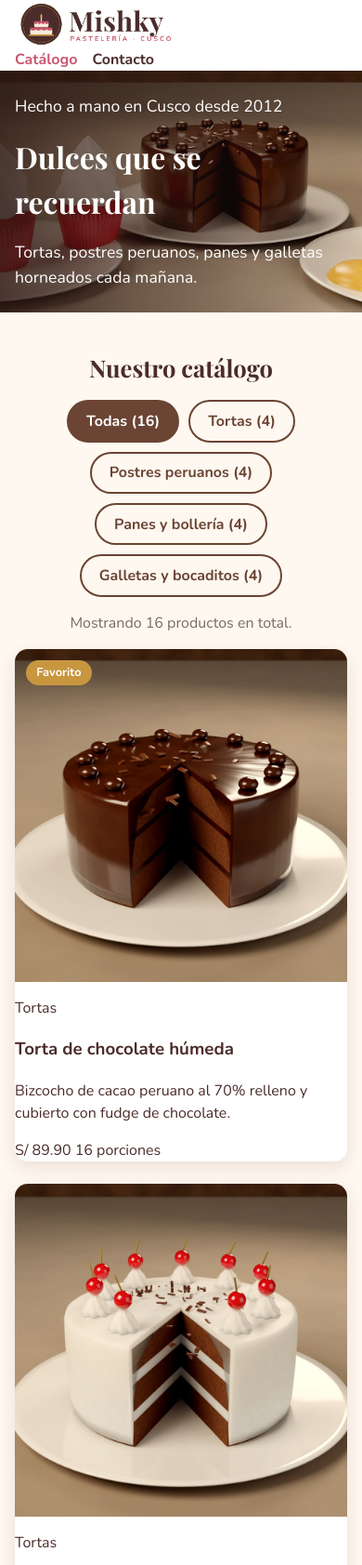
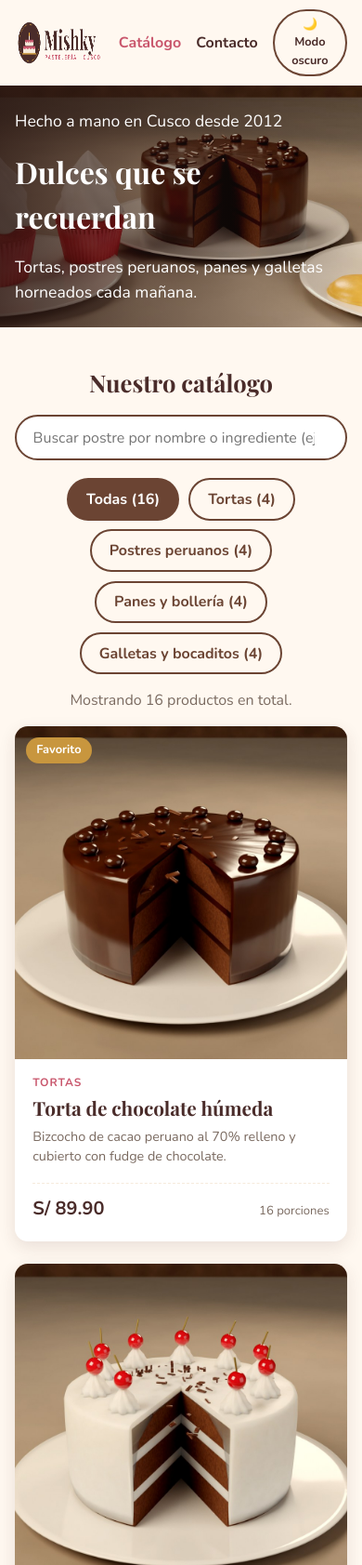
Before and after one commit to Wilfredo052/pasteleria-mishky, a plain HTML site: page pasteleria-mishky/index.html in a window 390 px wide. Shown: the top 1683 px of the page at 93% size. Drawn offline with nearby package versions, Linux system fonts and the light colour scheme.

Commit message:
Versión 2: Agrega buscador y modo oscuro
Versión 2: Agrega buscador y modo oscuro

```diff
--- a/pasteleria-mishky/css/estilos.css
+++ b/pasteleria-mishky/css/estilos.css
@@ -2,7 +2,7 @@
    Pastelería Mishky · Estilos del catálogo
    ============================================================= */
 
-:root {
+ :root {
     --crema: #fff8f0;
     --crema-2: #f6eadb;
     --chocolate: #4a2c2a;
@@ -27,6 +27,7 @@ body {
     color: var(--chocolate);
     background: var(--crema);
     line-height: 1.5;
+    transition: background 0.25s, color 0.25s;
 }
 
 img {
@@ -42,12 +43,13 @@ img {
 
 /* ---------- Cabecera ---------- */
 
-.cabecera {
-    position: sticky;
-    top: 0;
-    z-index: 10;
-    background: var(--blanco);
-    box-shadow: 0 2px 10px rgba(74, 44, 42, 0.08);
+.cabecera__fila,
+.cabecera_fila {
+    display: flex;
+    align-items: center;
+    justify-content: space-between;
+    gap: 1rem;
+    padding-block: 0.6rem;
 }
 
 .cabecera__fila {
@@ -203,7 +205,6 @@ img {
     margin: 0;
     width: 100%;
     aspect-ratio: 1 / 1;
-    /* Mantiene la imagen en proporción cuadrada 1:1 */
     overflow: hidden;
     background: var(--crema-2);
 }
@@ -212,7 +213,6 @@ img {
     width: 100%;
     height: 100%;
     object-fit: cover;
-    /* Recorta y encuadra la imagen sin deformarla */
     display: block;
 }
 
@@ -237,51 +237,54 @@ img {
     opacity: 0.75;
 }
 
-.tarjeta__cuerpo {
-    padding: 1rem 1.1rem 1.2rem;
+.tarjeta_cuerpo {
+    padding: 1rem 1.2rem 1.25rem;
     display: flex;
     flex-direction: column;
     flex: 1;
 }
 
-.tarjeta__categoria {
+.tarjeta_categoria {
     margin: 0;
     color: var(--rosa);
-    font-size: 0.78rem;
+    font-size: 0.75rem;
     font-weight: 700;
     text-transform: uppercase;
-    letter-spacing: 0.06em;
+    letter-spacing: 0.08em;
 }
 
-.tarjeta__nombre {
+.tarjeta_nombre {
     font-family: "Playfair Display", Georgia, serif;
-    font-size: 1.25rem;
-    margin: 0.25rem 0 0.4rem;
+    font-size: 1.3rem;
+    line-height: 1.25;
+    margin: 0.3rem 0 0.5rem;
+    color: var(--chocolate);
 }
 
-.tarjeta__descripcion {
-    margin: 0 0 1rem;
+.tarjeta_descripcion {
+    margin: 0 0 1.1rem;
     color: var(--gris);
-    font-size: 0.95rem;
+    font-size: 0.9rem;
+    line-height: 1.45;
     flex: 1;
 }
 
-.tarjeta__pie {
+.tarjeta_pie {
     display: flex;
     justify-content: space-between;
     align-items: baseline;
     border-top: 1px dashed var(--crema-2);
-    padding-top: 0.7rem;
+    padding-top: 0.75rem;
 }
 
-.tarjeta__precio {
-    font-size: 1.35rem;
+.tarjeta_precio {
+    font-size: 1.25rem;
     font-weight: 700;
     color: var(--chocolate);
 }
 
-.tarjeta__porciones {
-    font-size: 0.85rem;
+.tarjeta_porciones {
+    font-size: 0.82rem;
     color: var(--gris);
 }
 
@@ -300,9 +303,94 @@ img {
     margin: 0.2rem 0;
 }
 
+
+/* =========================================================
+   NUEVOS RETOS: Buscador y Tema Oscuro
+   ========================================================= */
+
+.buscador-caja {
+    max-width: 480px;
+    margin: 0 auto 1.2rem;
+}
+
+.buscador-input {
+    width: 100%;
+    padding: 0.65rem 1.1rem;
+    font: inherit;
+    border: 2px solid var(--cacao);
+    border-radius: 999px;
+    background: var(--blanco);
+    color: var(--chocolate);
+    outline: none;
+    transition: border-color 0.2s, box-shadow 0.2s;
+}
+
+.buscador-input:focus {
+    border-color: var(--dorado);
+    box-shadow: 0 0 0 3px rgba(200, 150, 62, 0.25);
+}
+
+.btn-tema {
+    font: inherit;
+    font-size: 0.9rem;
+    font-weight: 700;
+    padding: 0.45rem 0.95rem;
+    border-radius: 999px;
+    border: 2px solid var(--cacao);
+    background: var(--crema);
+    color: var(--chocolate);
+    cursor: pointer;
+    transition: transform 0.2s, background 0.2s;
+}
+
+.btn-tema:hover {
+    transform: translateY(-2px);
+}
+
+
+/* Paleta de colores para el Tema Oscuro */
+
+body.tema-oscuro {
+    --crema: #1a1110;
+    --crema-2: #2e201e;
+    --chocolate: #f6eadb;
+    --cacao: #d9a75c;
+    --gris: #c7b8ae;
+    --blanco: #261918;
+    --sombra: 0 6px 18px rgba(0, 0, 0, 0.45);
+}
+
+body.tema-oscuro .hero,
+body.tema-oscuro .etiqueta {
+    color: #ffffff;
+}
+
+body.tema-oscuro .filtro[aria-pressed="true"] {
+    color: #1a1110;
+}
+
+body.tema-oscuro .tarjeta_categoria {
+    color: #e87a90;
+}
+
+body.tema-oscuro .tarjeta_pie {
+    border-top-color: rgba(246, 234, 219, 0.18);
+}
+
+
+/* ---------- Responsive ---------- */
+
 @media (max-width: 600px) {
+    .cabecera__fila {
+        flex-wrap: wrap;
+        gap: 0.5rem;
+    }
     .menu {
         gap: 1rem;
+    }
+    .btn-tema {
+        font-size: 0.8rem;
+        padding: 0.35rem 0.75rem;
     }
     .hero {
         min-height: 260px;
--- a/pasteleria-mishky/index.html
+++ b/pasteleria-mishky/index.html
@@ -25,6 +25,10 @@
                     <li><a href="#contacto">Contacto</a></li>
                 </ul>
             </nav>
+            <!-- NUEVO RETO 2: Botón de Tema Oscuro -->
+            <button id="btn-tema" class="btn-tema" type="button" aria-pressed="false">
+                🌙 Modo oscuro
+            </button>
         </div>
     </header>
 
@@ -38,6 +42,12 @@
 
     <main id="catalogo" class="contenedor">
         <h2 class="titulo-seccion">Nuestro catálogo</h2>
+
+        <!-- NUEVO RETO 1: Buscador en tiempo real -->
+        <div class="buscador-caja">
+            <input type="search" id="buscador" class="buscador-input" placeholder="Buscar postre por nombre o ingrediente (ej. chocolate, lúcuma)..." aria-label="Buscar producto" />
+        </div>
+
         <!-- Los botones de categoría se generan dinámicamente -->
         <div id="filtros" class="filtros" role="group" aria-label="Filtrar por categoría"></div>
         <p id="estado" class="estado" role="status" aria-live="polite"></p>
--- a/pasteleria-mishky/js/catalogo.js
+++ b/pasteleria-mishky/js/catalogo.js
@@ -7,10 +7,13 @@ const contFiltros = document.querySelector("#filtros");
 const grilla = document.querySelector("#grilla");
 const estado = document.querySelector("#estado");
 const plantilla = document.querySelector("#tpl-producto");
+const inputBuscador = document.querySelector("#buscador");
+const btnTema = document.querySelector("#btn-tema");
 
 // Estado de la aplicación
 let productos = [];
 let categoriaActiva = TODAS;
+let textoBusqueda = "";
 
 // Formato de moneda peruana (S/ 89.90)
 const soles = new Intl.NumberFormat("es-PE", { style: "currency", currency: "PEN" });
@@ -81,13 +84,24 @@ function crearTarjeta(p) {
     return nodo;
 }
 
-// 4. Renderizar la lista filtrada
+// 4. Renderizar la lista filtrada por categoría y búsqueda
 function renderizarCatalogo() {
-    const lista = categoriaActiva === TODAS ? productos : productos.filter((p) => p.categoria === categoriaActiva);
+    const termino = textoBusqueda.trim().toLowerCase();
+
+    const lista = productos.filter((p) => {
+        const coincideCategoria = categoriaActiva === TODAS || p.categoria === categoriaActiva;
+        const coincideTexto =
+            p.nombre.toLowerCase().includes(termino) ||
+            p.descripcion.toLowerCase().includes(termino);
+
+        return coincideCategoria && coincideTexto;
+    });
 
     if (lista.length === 0) {
         grilla.replaceChildren();
-        estado.textContent = "No hay productos en esta categoría.";
+        estado.textContent = termino ?
+            `No se encontraron productos que coincidan con «${textoBusqueda.trim()}».` :
+            "No hay productos en esta categoría.";
         return;
     }
 
@@ -111,7 +125,19 @@ contFiltros.addEventListener("click", (evento) => {
     renderizarCatalogo();
 });
 
-// 6. Inicio de la aplicación
+// 6. Eventos de los nuevos retos (buscador y tema oscuro)
+inputBuscador.addEventListener("input", (evento) => {
+    textoBusqueda = evento.target.value;
+    renderizarCatalogo();
+});
+
+btnTema.addEventListener("click", () => {
+    const oscuroActivo = document.body.classList.toggle("tema-oscuro");
+    btnTema.setAttribute("aria-pressed", String(oscuroActivo));
+    btnTema.textContent = oscuroActivo ? "☀️ Modo claro" : "🌙 Modo oscuro";
+});
+
+// 7. Inicio de la aplicación
 async function iniciar() {
     estado.textContent = "Cargando productos...";
     try {
```
Lines whose indentation alone changed are shown as unchanged.
